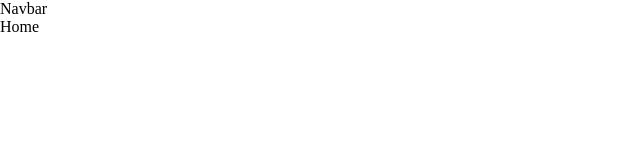
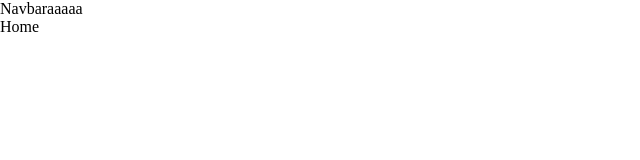
Before and after one commit to JoaGal/Create-CV, a React (Create React App) app: page / in a window 1280 px wide. Shown: the top 160 px of the page, without its empty margins (0-640 px from the left). Built offline with nearby package versions, Linux system fonts and the light colour scheme.

Commit message:
Update Navbar.js

```diff
--- a/src/Components/Navbar/Navbar.js
+++ b/src/Components/Navbar/Navbar.js
@@ -2,6 +2,6 @@ import React from 'react'
 
 export const Navbar = () => {
   return (
-    <div>Navbar</div>
+    <div>Navbaraaaaa</div>
   )
 }
```
